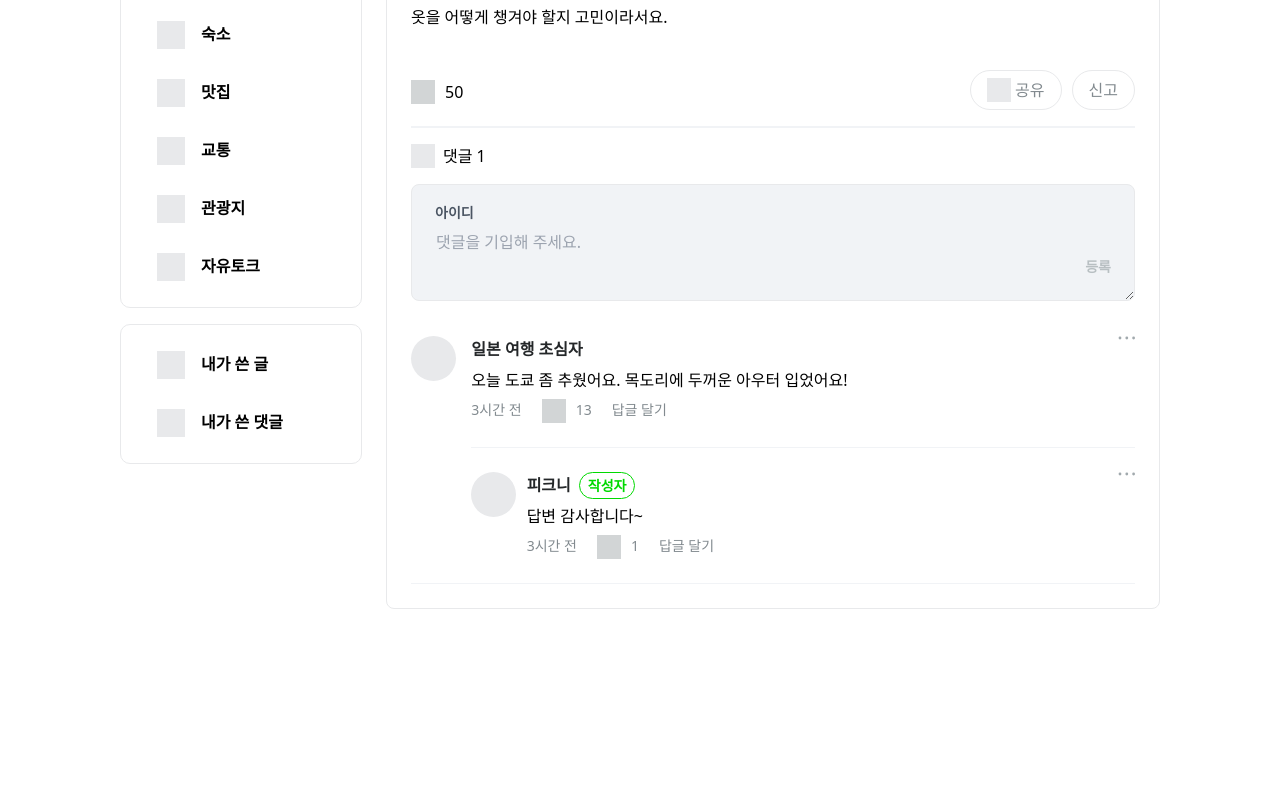
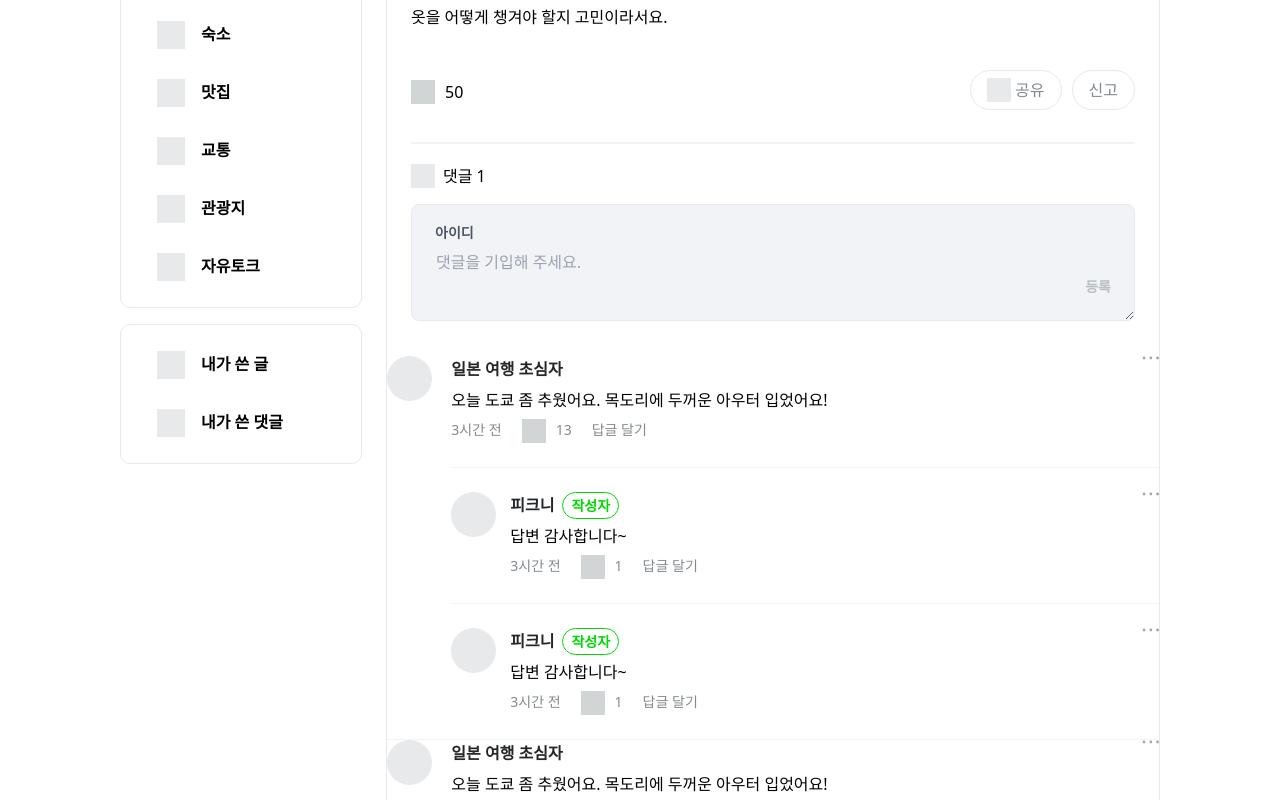
Before and after one commit to picnee/picnee_frontend, a Next.js app: page /travelTalk/detail in a window 1280 px wide. Shown: the part 380-1180 px from the top of the page. Before the commit the page ends 989 px from the top, so only its background shows below. Built offline with nearby package versions, Linux system fonts and the light colour scheme.

Commit message:
Design: padding CSS 수정

```diff
--- a/src/app/(route)/travelTalk/detail/_components/CommentList.tsx
+++ b/src/app/(route)/travelTalk/detail/_components/CommentList.tsx
@@ -1,8 +1,4 @@
-import Like from "@/components/common/Like";
-import Textarea from "@/components/common/input/Textarea";
-import Icon from "@/public/svgs/Icon";
 import { useState } from "react";
-import CommentContent from "./ReplyComment";
 import ReplyComment from "./ReplyComment";
 import ReReplyComment from "./ReReplyComment";
 
@@ -32,7 +28,7 @@ const CommentList = ({ data, replyCommentData }: PropsType) => {
   const isMyComment = true;
 
   return data.map((item, index) => (
-    <div className="border-b border-b-gray-100 mb-[24px]" key={index}>
+    <div className="border-b border-b-gray-100" key={index}>
       {/* 댓글 */}
       <ReplyComment
         listData={item}
--- a/src/app/(route)/travelTalk/detail/page.tsx
+++ b/src/app/(route)/travelTalk/detail/page.tsx
@@ -4,7 +4,6 @@ import SideBarNav from "../_components/SideBarNav";
 import TravelTalkHeader from "../_components/TravelTalkHeader";
 import Sticker from "@/components/common/Sticker";
 import Watch from "@/components/common/Watch";
-import MenuButton from "@/components/common/menu/MenuButton";
 import RoundButton from "@/components/common/button/RoundButton";
 import Textarea from "@/components/common/input/Textarea";
 import CommentList from "./_components/CommentList";
@@ -24,9 +23,21 @@ const TravelTalkListDetailPage = () => {
       time: "3",
       Like: "13",
     },
+    {
+      id: "일본 여행 초심자",
+      comment: "오늘 도쿄 좀 추웠어요. 목도리에 두꺼운 아우터 입었어요!",
+      time: "3",
+      Like: "13",
+    },
   ];
 
   const replyCommentData = [
+    {
+      id: "피크니",
+      comment: "답변 감사합니다~",
+      time: "3",
+      Like: "1",
+    },
     {
       id: "피크니",
       comment: "답변 감사합니다~",
@@ -52,8 +63,8 @@ const TravelTalkListDetailPage = () => {
           />
         </div>
         <div className="col-span-3">
-          <div className="border border-gray-150 box-border p-[24px] pb-[0px] rounded-sm">
-            <div>
+          <div className="border border-gray-150 box-border pt-[24px] pb-[0px] rounded-sm">
+            <div className="pl-[24px] pr-[24px]">
               <div className="mb-[24px]">
                 <Sticker title="날씨" />
               </div>
@@ -75,7 +86,7 @@ const TravelTalkListDetailPage = () => {
                 </div>
               </div>
             </div>
-            <div className="grid grid-cols-4 mb-[16px]">
+            <div className="grid grid-cols-4 mb-[16px] pl-[24px] pr-[24px]">
               <div className="col-span-3 mt-[10px]">
                 <Watch watchNum={50} />
               </div>
@@ -84,12 +95,12 @@ const TravelTalkListDetailPage = () => {
                 <RoundButton text="신고" hasIcon={false} />
               </div>
             </div>
-            <div className="border border-gray-100 mb-[16px]"></div>
-            <div className="flex gap-[8px] mb-[16px]">
+            <div className="ml-[24px] mr-[24px] mb-[20px] mt-[32px] border border-gray-100"></div>
+            <div className="flex gap-[8px] mb-[16px] pl-[24px] pr-[24px]">
               <div className="w-[24px] h-[24px] bg-gray-150"></div>
               <p>댓글 1</p>
             </div>
-            <div className="mb-[0px]">
+            <div className="mb-[0px] pl-[24px] pr-[24px]">
               <Textarea
                 varient="default"
                 value={comment}
--- a/src/app/(route)/travelTalk/page.tsx
+++ b/src/app/(route)/travelTalk/page.tsx
@@ -143,9 +143,6 @@ const TravelTalk = () => {
               selectedWriteMenu={selectedWriteMenu}
             />
           )}
-        </div>
-        <div className="col-span-1"></div>
-        <div className="col-span-3">
           <Pagination
             totalItems={ITEMS.length}
             itemsPerPage={itemsPerPage}
```
